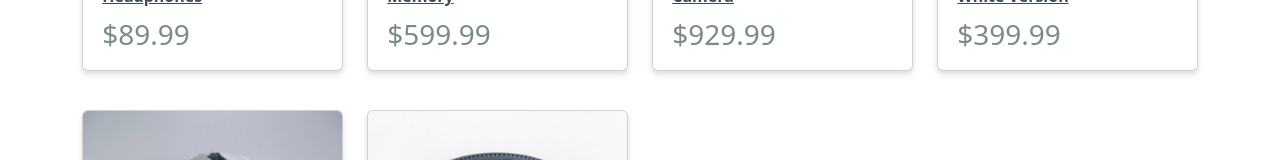
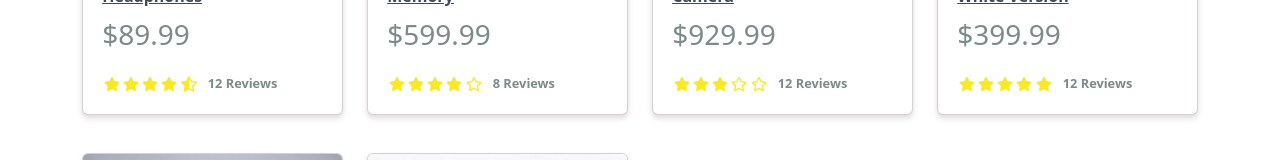
Before and after one commit to robmi11/proshop, a React (Create React App) app in the folder client/: page / in a window 1280 px wide. Shown: the part 709-869 px from the top of the page. Built offline with nearby package versions, Linux system fonts and the light colour scheme.

Commit message:
Rating component.

```diff
--- a/client/src/components/Header.jsx
+++ b/client/src/components/Header.jsx
@@ -1,3 +1,4 @@
+import { LinkContainer } from "react-router-bootstrap";
 import Container from "react-bootstrap/Container";
 import Navbar from "react-bootstrap/Navbar";
 import Nav from "react-bootstrap/Nav";
@@ -13,22 +14,28 @@
         expand="md"
         collapseOnSelect>
         <Container>
-          <Navbar.Brand href="/">
+          <LinkContainer to="/">
+            <Navbar.Brand>
               <img
                 src={logo}
                 alt="Proshop"
               />
               ProShop
             </Navbar.Brand>
+          </LinkContainer>
           <Navbar.Toggle aria-controls="basic-navbar-nav" />
           <Navbar.Collapse id="basic-navbar-nav">
             <Nav className="ms-auto">
-              <Nav.Link href="/cart">
+              <LinkContainer to="/cart">
+                <Nav.Link>
                   <FaShoppingCart /> Cart
                 </Nav.Link>
-              <Nav.Link href="/login">
+              </LinkContainer>
+              <LinkContainer to="/login">
+                <Nav.Link>
                   <FaUser /> Login
                 </Nav.Link>
+              </LinkContainer>
             </Nav>
           </Navbar.Collapse>
         </Container>
--- a/client/src/components/Product.jsx
+++ b/client/src/components/Product.jsx
@@ -1,6 +1,7 @@
 import PropTypes from "prop-types";
 import Card from "react-bootstrap/Card";
 import { LinkContainer } from "react-router-bootstrap";
+import Rating from "./Rating";
 
 const Product = ({ product }) => {
   return (
@@ -27,6 +28,12 @@
             currency: "USD",
           }).format(product.price)}
         </Card.Text>
+        <Rating
+          text={`${product.numReviews} ${
+            product.numReviews === 1 ? "Review" : "Reviews"
+          }`}
+          value={product.rating}
+        />
       </Card.Body>
     </Card>
   );
--- /dev/null
+++ b/client/src/components/Rating.jsx
@@ -0,0 +1,67 @@
+import PropTypes from "prop-types";
+import { FaStar, FaStarHalfAlt, FaRegStar } from "react-icons/fa";
+
+const Rating = ({ value, text, color }) => {
+  return (
+    <div className="rating">
+      <span>
+        {value >= 1 ? (
+          <FaStar />
+        ) : value >= 0.5 ? (
+          <FaStarHalfAlt />
+        ) : (
+          <FaRegStar />
+        )}
+      </span>
+      <span>
+        {value >= 2 ? (
+          <FaStar />
+        ) : value >= 1.5 ? (
+          <FaStarHalfAlt />
+        ) : (
+          <FaRegStar />
+        )}
+      </span>
+      <span>
+        {value >= 3 ? (
+          <FaStar />
+        ) : value >= 2.5 ? (
+          <FaStarHalfAlt />
+        ) : (
+          <FaRegStar />
+        )}
+      </span>
+      <span>
+        {value >= 4 ? (
+          <FaStar />
+        ) : value >= 3.5 ? (
+          <FaStarHalfAlt />
+        ) : (
+          <FaRegStar />
+        )}
+      </span>
+      <span>
+        {value >= 5 ? (
+          <FaStar />
+        ) : value >= 4.5 ? (
+          <FaStarHalfAlt />
+        ) : (
+          <FaRegStar />
+        )}
+      </span>
+      <span className="rating-text">{text && text}</span>
+    </div>
+  );
+};
+
+Rating.defaultProps = {
+  color: "#f8e825",
+};
+
+Rating.propTypes = {
+  value: PropTypes.number.isRequired,
+  text: PropTypes.string.isRequired,
+  color: PropTypes.string,
+};
+
+export default Rating;
```
Also changed, not shown: client/src/data/products.js (+38 -38 lines). Lines whose indentation alone changed are shown as unchanged.
